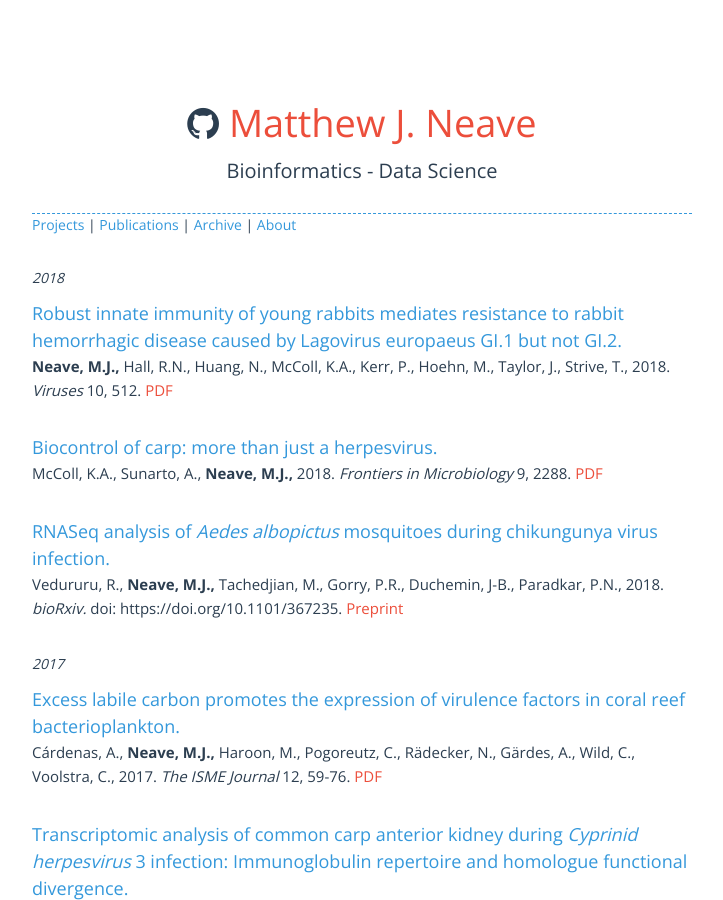
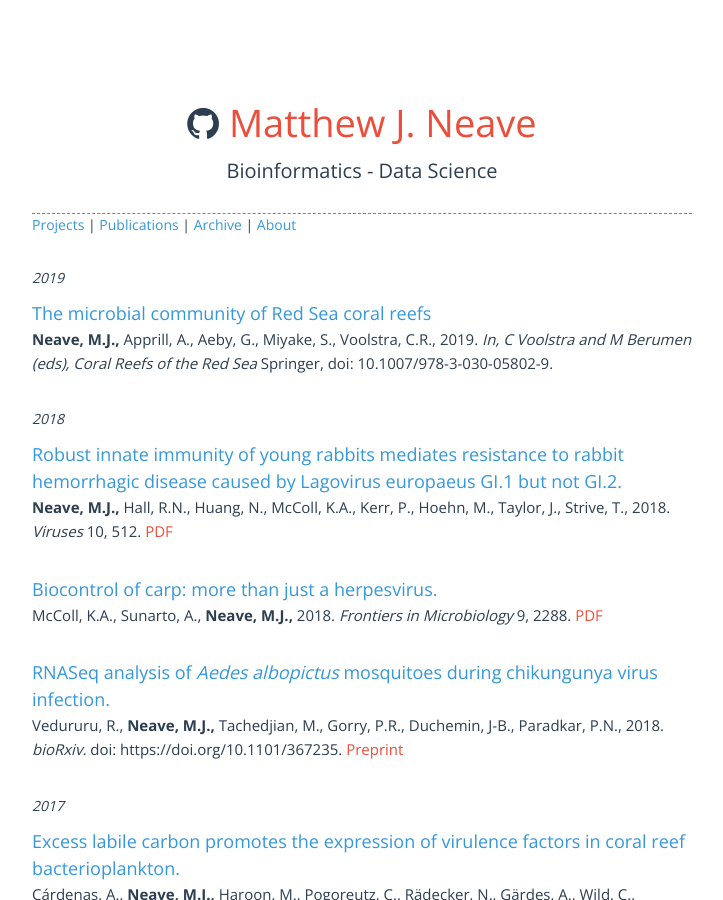
Before and after one commit to neavemj/neavemj.github.io, a Jekyll site: the page built from publications.html, in a window 1280 px wide and 900 px high. Shown: the whole window, without its empty margins (278-1001 px from the left). Built offline with Jekyll 4.4.1, drawn with Linux system fonts in a browser that asks for light colours; nearby versions of some CDN libraries; comment, search, counter and statistics services are not loaded.

Commit message:
added Red Sea book publication

```diff
--- a/publications.html
+++ b/publications.html
@@ -6,6 +6,13 @@ layout: default
 
 <div class="resume row">
   <div class="col-md-12">
+
+	  <p id="year">2019</p>
+
+      <h1bl>The microbial community of Red Sea coral reefs</h1bl>
+	  <p><b>Neave, M.J., </b>Apprill, A., Aeby, G., Miyake, S., Voolstra, C.R., 2019. <i>In, C Voolstra and M Berumen (eds), Coral Reefs of the Red Sea</i> Springer, doi: 10.1007/978-3-030-05802-9.
+	  </p>
+      <br>
 
 	  <p id="year">2018</p>
 
```
